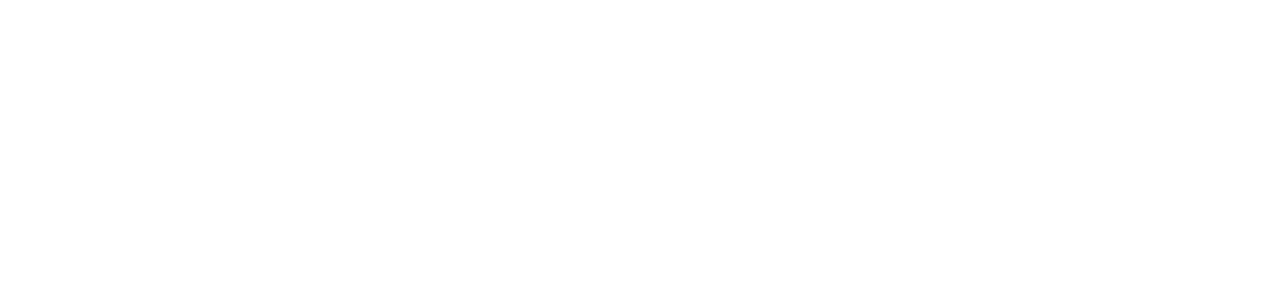
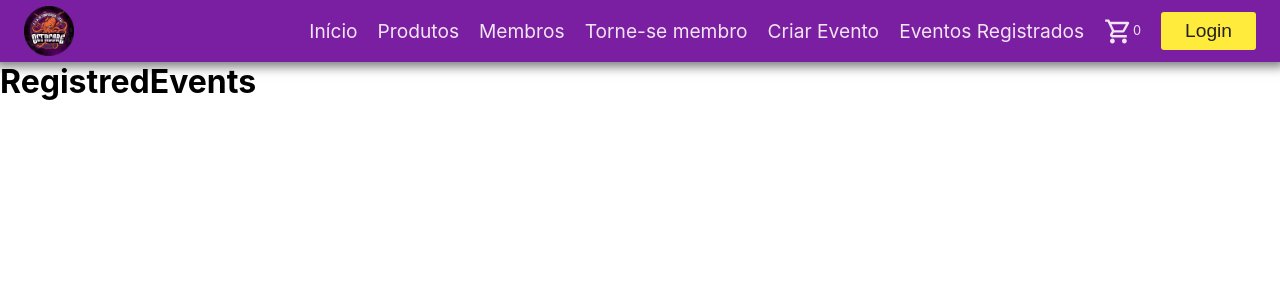
Before and after one commit to WilamisAviz15/Frontend-Atletica, a React (Create React App) app: page /registered-events in a window 1280 px wide. Before the commit this address had no page. Shown: the top 300 px of the page. Built offline with nearby package versions, Linux system fonts and the light colour scheme.

Commit message:
rota para eventos registrados

```diff
--- a/src/App.tsx
+++ b/src/App.tsx
@@ -9,6 +9,7 @@
 import Cart from "./components/cart";
 import MembersForm from "./pages/members/members-form";
 import EventCreation from "./pages/event-creation";
+import RegistredEvents from "./pages/registered-events";
 import AuthRegister from "./pages/auth/auth-register";
 import AuthLogin from "./pages/auth/auth-login";
 
@@ -63,6 +64,14 @@
           </Header>
         }
       ></Route>
+      <Route
+        path="/registered-events"
+        element={
+          <Header>
+            <RegistredEvents />
+          </Header>
+        }
+      ></Route>
 
       <Route path="/auth" element={<Auth />}>
         <Route path="login" element={<AuthLogin />} />
--- a/src/components/header/index.tsx
+++ b/src/components/header/index.tsx
@@ -42,6 +42,9 @@
           <li>
             <Link to="/event-creation">Criar Evento</Link>
           </li>
+          <li>
+            <Link to="/registered-events">Eventos Registrados</Link>
+          </li>
           <li className={styles.cart}>
             <Link to="/carrinho">
               <CartIcon />
--- /dev/null
+++ b/src/pages/registered-events/index.tsx
@@ -0,0 +1,11 @@
+import React, { useState } from "react";
+
+const RegistredEvents = () => {
+    return (
+        <div>
+            <h1>RegistredEvents</h1>
+        </div>
+    );
+};
+
+export default RegistredEvents;
```
